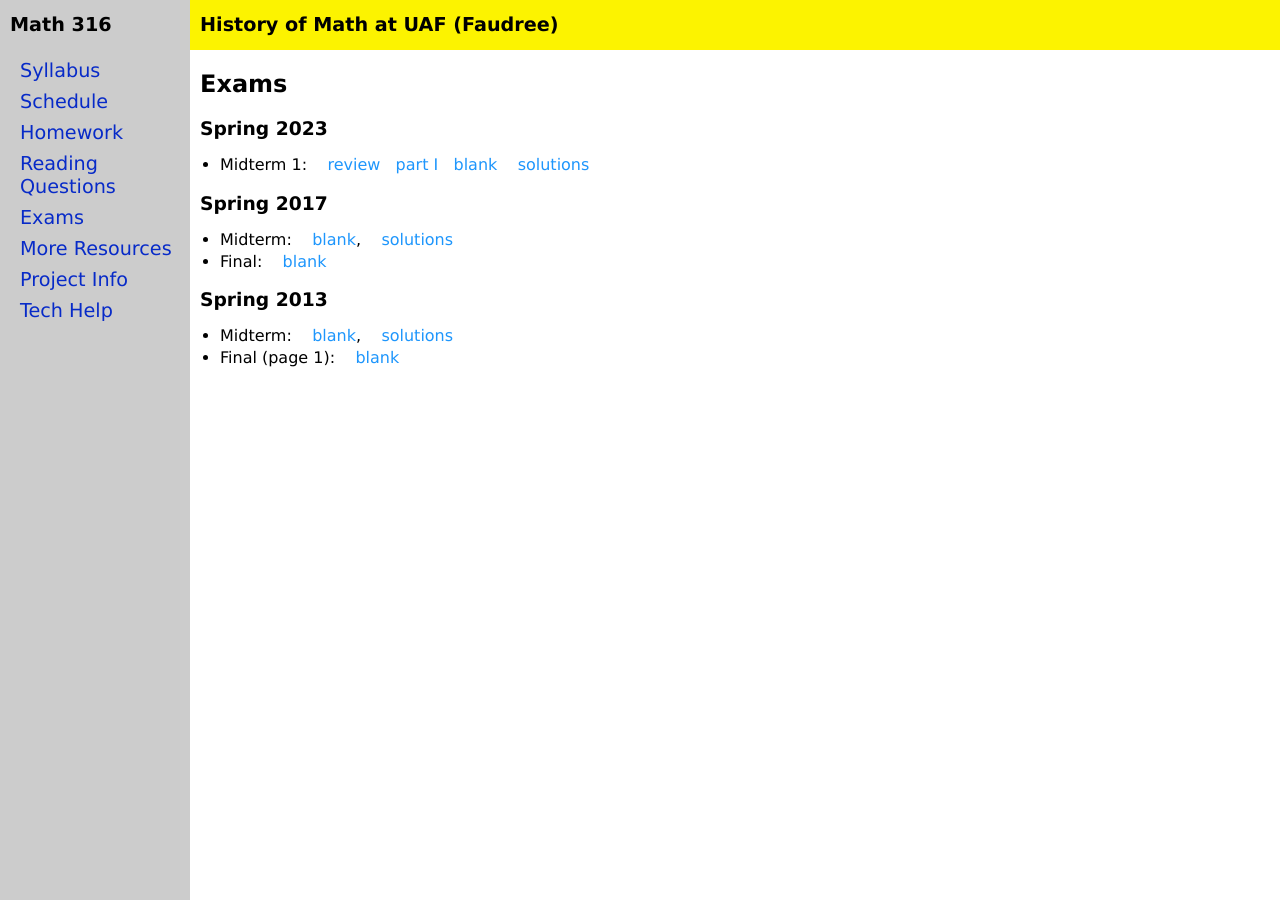
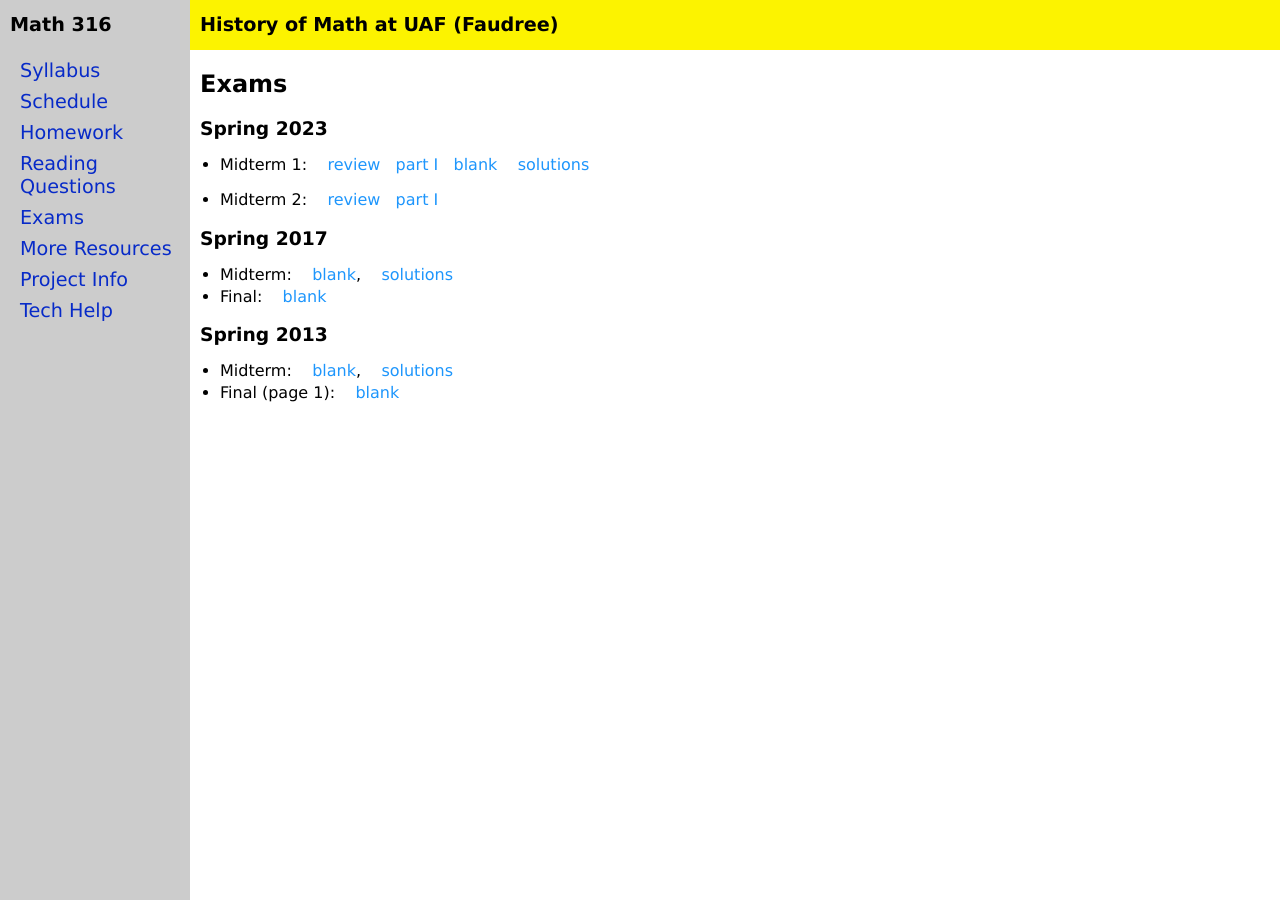
Before and after one commit to jrfaudree/HOM, a Jekyll site: the page built from exams.md, in a window 1280 px wide. Built offline with Jekyll 4.4.1, drawn with Linux system fonts in a browser that asks for light colours.

Commit message:
Update exams.md

```diff
--- a/exams.md
+++ b/exams.md
@@ -9,6 +9,8 @@ title: Exams
 
 * Midterm 1: &nbsp;&nbsp; [review](assets/midterms/M316s23_M1_Review.pdf)&nbsp;&nbsp; [part I](assets/midterms/M316s23-Mid1-PUBLIC-Part-I.pdf)&nbsp;&nbsp; [blank](assets/midterms/M316s23-Mid1.pdf) &nbsp;&nbsp; [solutions](assets/midterms/M316s23-Mid1-ss.pdf)
 
+* Midterm 2: &nbsp;&nbsp; [review](assets/midterms/M316s23_M2_Review.pdf)&nbsp;&nbsp; [part I](assets/midterms/M316s23-Mid2-page1.pdf)
+
 ### Spring 2017
 * Midterm: &nbsp;&nbsp; [blank](assets/oldexams/M306S17_Mid1_part_1_and_2.pdf),  &nbsp;&nbsp;  [solutions](assets/oldexams/M306S17_Mid1_part_1_and_2-solutions.pdf)
 * Final:  &nbsp;&nbsp; [blank](assets/oldexams/M306S17_finalexam.pdf)
```
